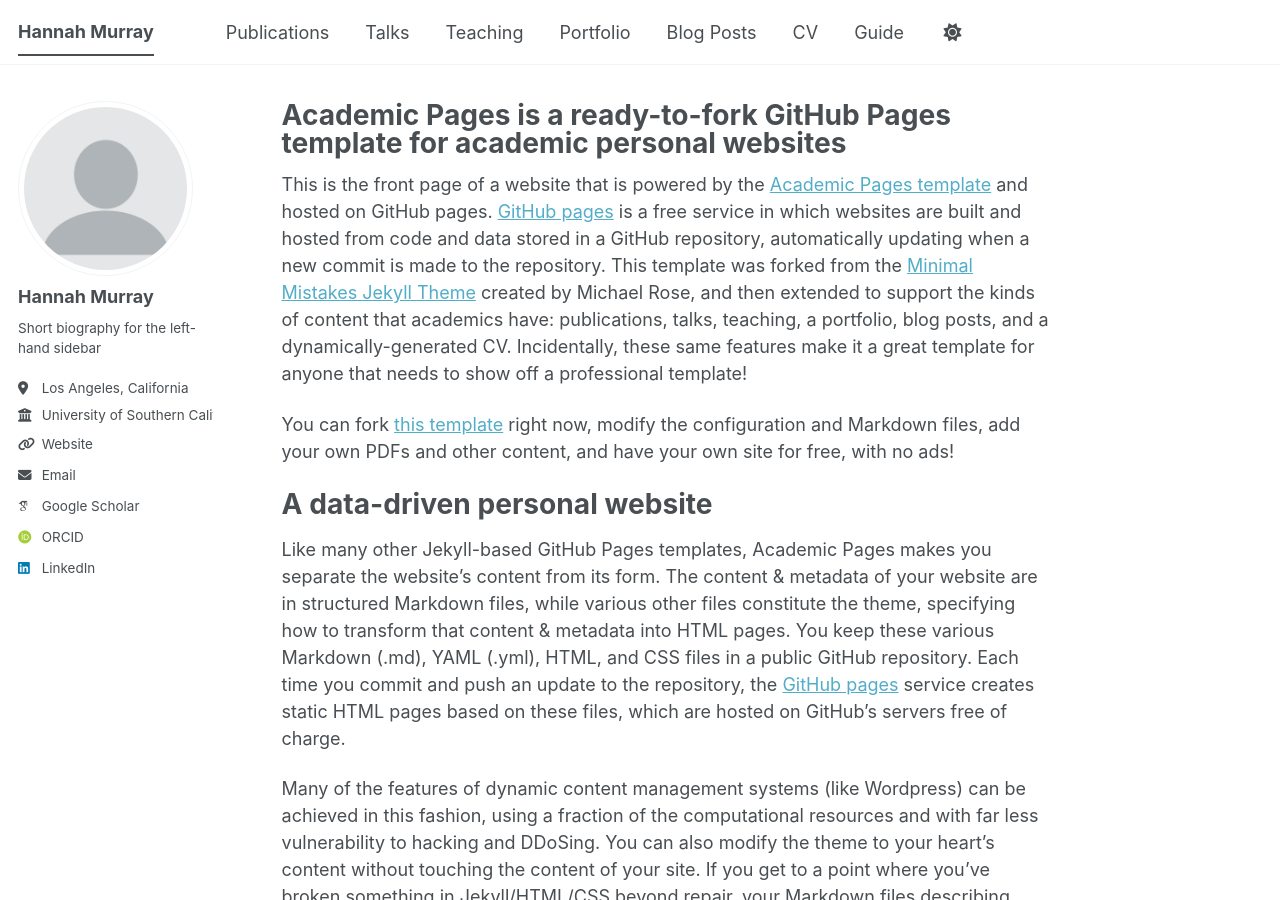
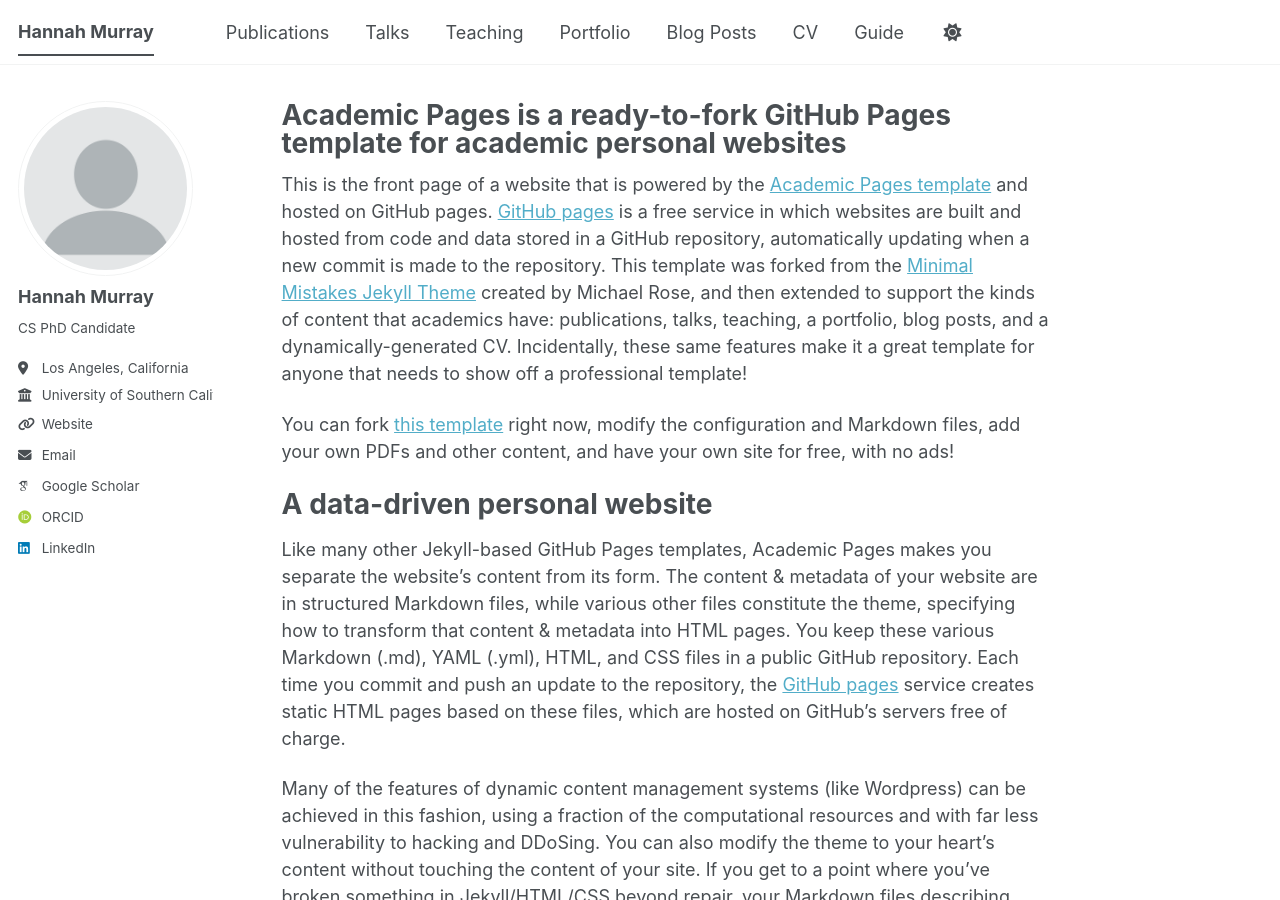
Before and after one commit to hannah-murray/hannah-murray.github.io, a Jekyll site: the page built from _pages/about.md, in a window 1280 px wide and 900 px high. Built offline with Jekyll 4.4.1, drawn with Linux system fonts in a browser that asks for light colours; some web fonts are replaced; a script bundle is joined from its source files by our own code; library files that are not in the unit come from our copies.

Commit message:
Update personal information in _config.yml
Updated bio and added new links for Google Scholar and ORCID.

```diff
--- a/_config.yml
+++ b/_config.yml
@@ -26,25 +26,25 @@
   avatar           : "profile.png"
   name             : "Hannah Murray"
   pronouns         : # example: "she/her"
-  bio              : "Short biography for the left-hand sidebar"
+  bio              : "CS PhD Candidate"
   location         : "Los Angeles, California"
   employer         : "University of Southern California"
   uri              : "https://hannah-murray.github.io"
   email            : "hannahmu@usc.edu"
 
   # Academic websites
-  academia         : # URL
-  arxiv            : # URL - Update with the correct link to your profile
-  googlescholar    : "https://scholar.google.com/citations?user=PS_CX0AAAAAJ"
-  inspire-hep      : # URL
-  impactstory      : # URL
-  orcid            : "https://orcid.org/yourorcidurl"
-  semantic         : # URL
-  ssrn             : # URL
-  pubmed           : # URL
-  researchgate     : # URL
-  scopus           : # URL
-  zotero           : # URL
+  # academia         : # URL
+  # arxiv            : # URL - Update with the correct link to your profile
+  googlescholar    : "https://scholar.google.com/citations?user=e0_QFkQAAAAJ&hl=en"
+  # inspire-hep      : # URL
+  # impactstory      : # URL
+  orcid            : "https://orcid.org/0009-0003-5518-5858"
+  # semantic         : # URL
+  # ssrn             : # URL
+  # pubmed           : # URL
+  # researchgate     : # URL
+  # scopus           : # URL
+  # zotero           : # URL
 
 
   # # Repositories and software development
```
